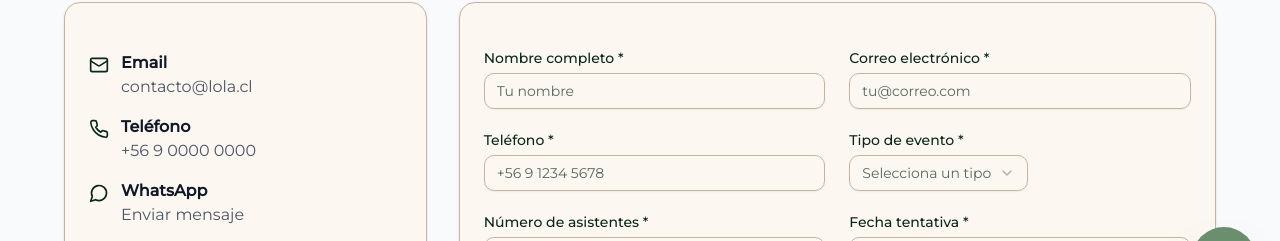
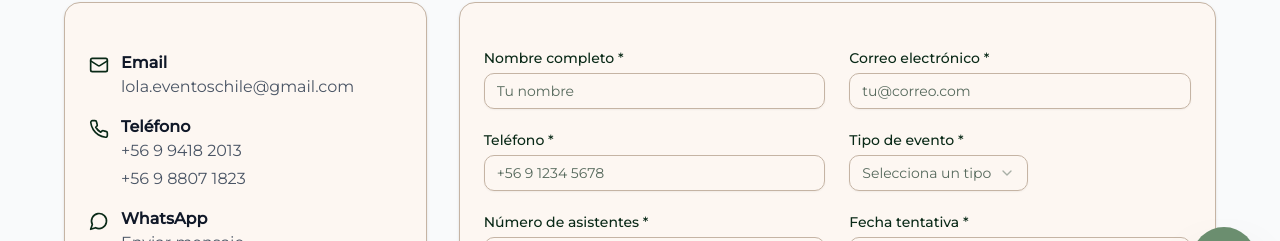
Before and after one commit to Metras-Solutions/LOLA-EVENTOS, a Next.js app: page /contacto in a window 1280 px wide. Shown: the part 485-726 px from the top of the page. Built offline with nearby package versions, Linux system fonts and the light colour scheme; no server answers.

Commit message:
cambios en la pagina contacto

```diff
--- a/app/contacto/page.tsx
+++ b/app/contacto/page.tsx
@@ -34,8 +34,8 @@ export default function ContactoPage() {
                   <Mail className="w-5 h-5 text-brand-600 flex-shrink-0 mt-1" />
                   <div>
                     <div className="font-semibold text-gray-900">Email</div>
-                    <a href="mailto:contacto@lola.cl" className="text-gray-600 hover:text-brand-600">
-                      contacto@lola.cl
+                    <a href="mailto:lola.eventoschile@gmail.com" className="text-gray-600 hover:text-brand-600">
+                      lola.eventoschile@gmail.com
                     </a>
                   </div>
                 </div>
@@ -44,9 +44,14 @@ export default function ContactoPage() {
                   <Phone className="w-5 h-5 text-brand-600 flex-shrink-0 mt-1" />
                   <div>
                     <div className="font-semibold text-gray-900">Teléfono</div>
-                    <a href="tel:+56900000000" className="text-gray-600 hover:text-brand-600">
-                      +56 9 0000 0000
-                    </a>
+                    <div className="space-y-1">
+                      <a href="tel:+56994182013" className="text-gray-600 hover:text-brand-600 block">
+                        +56 9 9418 2013
+                      </a>
+                      <a href="tel:+56988071823" className="text-gray-600 hover:text-brand-600 block">
+                        +56 9 8807 1823
+                      </a>
+                    </div>
                   </div>
                 </div>
 
@@ -55,7 +60,7 @@ export default function ContactoPage() {
                   <div>
                     <div className="font-semibold text-gray-900">WhatsApp</div>
                     <a
-                      href={`https://wa.me/${whatsappNumber.replace(/\+/g, "")}`}
+                      href="https://wa.me/56994182013"
                       target="_blank"
                       rel="noopener noreferrer"
                       className="text-gray-600 hover:text-brand-600"
```
